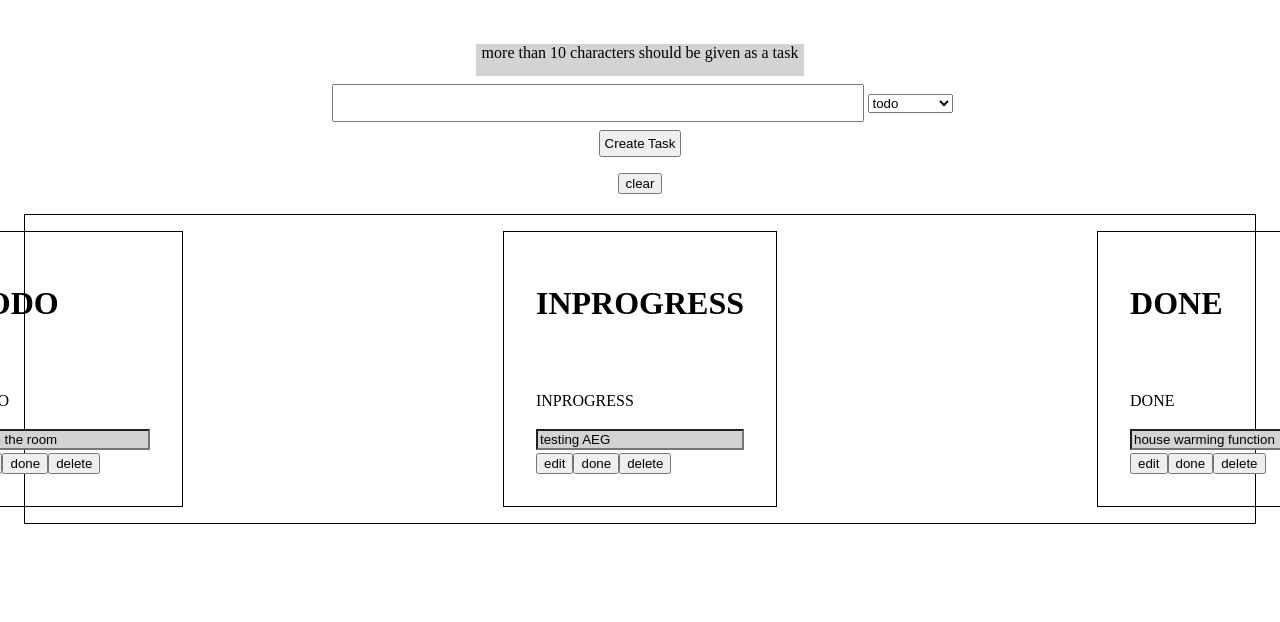
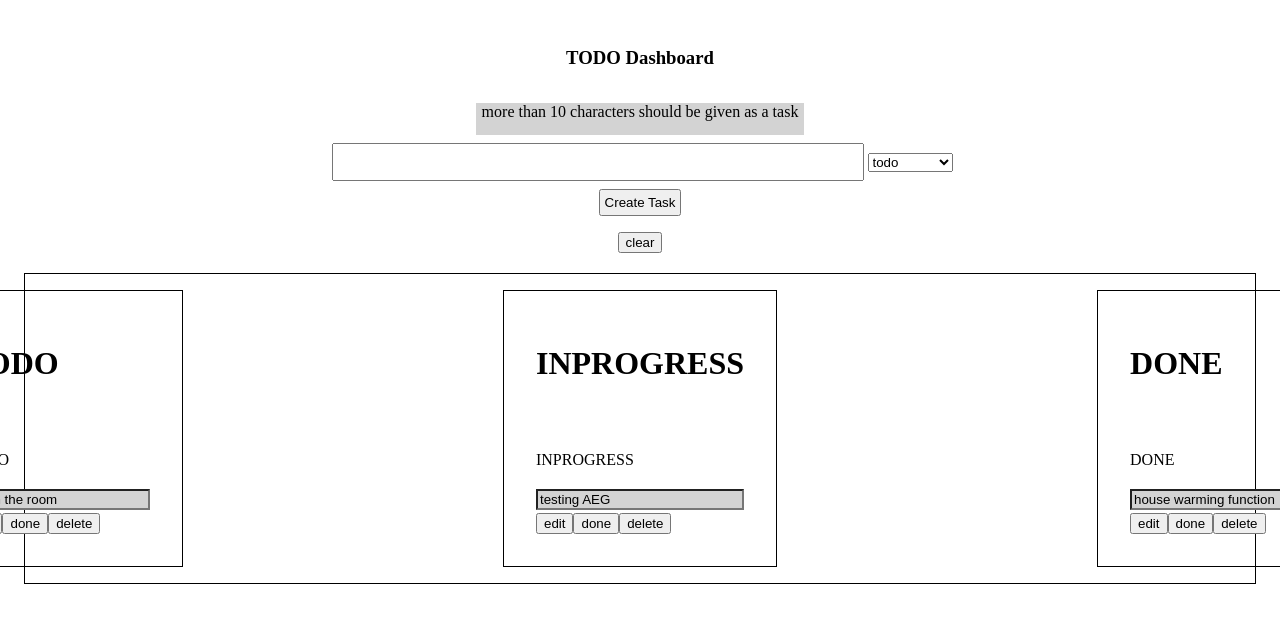
Before and after one commit to LakshmanaSaiGottapu/TODOs, a React (Vite) app: page / in a window 1280 px wide. Shown: the top 622 px of the page. Built offline with nearby package versions, Linux system fonts and the light colour scheme.

Commit message:
added todo dashboard header to the task form.

```diff
--- a/src/components/TaskForm.tsx
+++ b/src/components/TaskForm.tsx
@@ -28,6 +28,7 @@ function TaskForm({dispatch, formTask, setFormTask}:{dispatch:React.Dispatch<Act
     }
     return (
         <div style={{display:'flex', flexDirection:'column', alignItems:'center', justifyContent:'center', padding:'0.25rem', marginTop:'1.5rem'}}>
+            <h3>TODO Dashboard</h3>
             <form id="taskform" ref={formRef} style={{display:'flex', flexDirection:'column', alignItems:'center', gap:'0.25rem', padding:'1rem'}} onSubmit={handleSubmit}>
                 <div>
                     <input name="task" style={{padding:'0.5rem', margin:'0.25rem', width:'40vw', fontSize:'1rem'}} ref={taskRef} value={formTask.task} onChange={(e) => setFormTask({ ...formTask, task: e.target.value })}
```
